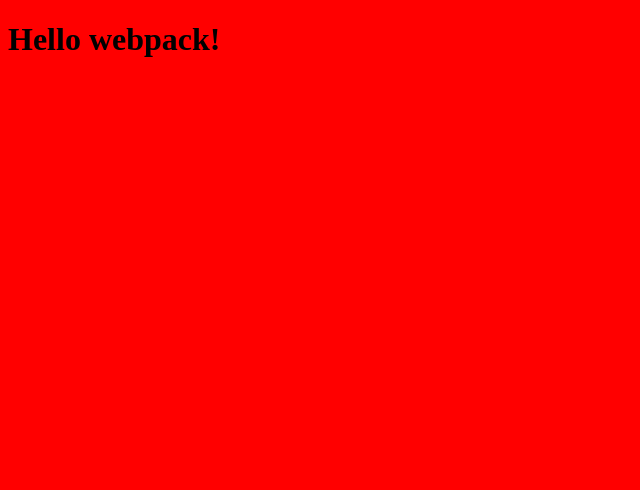
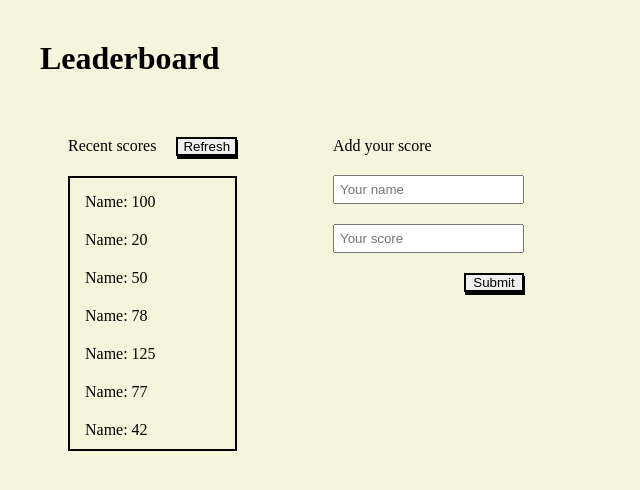
Before and after one commit to Meri-MG/Leaderboard, a website built with webpack: page src/index.html in a window 1280 px wide. Shown: the whole page, without its empty margins (0-640 px from the left). Built offline with nearby package versions, Linux system fonts and the light colour scheme.

Commit message:
Add html structure and basic styling

```diff
--- a/package.json
+++ b/package.json
@@ -5,7 +5,8 @@
   "private": "true",
   "scripts": {
     "test": "echo \"Error: no test specified\" && exit 1",
-    "build": "webpack"
+    "build": "webpack",
+    "start": "webpack serve --open"
   },
   "repository": {
     "type": "git",
@@ -23,6 +24,7 @@
     "html-webpack-plugin": "^5.5.0",
     "style-loader": "^3.3.1",
     "webpack": "^5.64.1",
-    "webpack-cli": "^4.9.1"
+    "webpack-cli": "^4.9.1",
+    "webpack-dev-server": "^4.5.0"
   }
 }
--- a/src/index.html
+++ b/src/index.html
@@ -3,9 +3,34 @@
 <head>
     <meta charset="UTF-8">
     <meta name="viewport" content="width=device-width, initial-scale=1.0">
-    <title>Wbpack Exercise</title>
+    <title>leaderboard</title>
 </head>
 <body>
-    <h1>Hello webpack!</h1>
+    <main>
+        <h1>Leaderboard</h1>
+        <section class="leaderboard">
+        <div class="scores-wrapper">
+        <div class="recent-scores">
+            <p>Recent scores</p>
+            <button type="button" id="refresh">Refresh</button>
+        </div>
+        <div class="scores">
+            <p>Name: 100</p>
+            <p>Name: 20</p>
+            <p>Name: 50</p>
+            <p>Name: 78</p>
+            <p>Name: 125</p>
+            <p>Name: 77</p>
+            <p>Name: 42</p>
+        </div>
+    </div>
+        <div class="add-score">
+            <p>Add your score</p>
+            <input type="text" class="name" placeholder="Your name">
+            <input type="text" placeholder="Your score">
+            <button type="submit" id="submit">Submit</button>
+        </div>
+    </section>
+    </main>
 </body>
 </html>
--- a/src/style.css
+++ b/src/style.css
@@ -1,3 +1,70 @@
+* {
+  box-sizing: border-box;
+  margin: 0;
+  padding: 0;
+}
+
 body {
-    background-color: red;
+  background-color: beige;
 }
+
+h1 {
+  margin: 40px;
+}
+
+.leaderboard {
+  display: flex;
+  justify-content: space-around;
+  width: 40%;
+  margin: 40px 0 0 40px;
+  padding: 20px 0;
+}
+
+.scores-wrapper {
+  display: flex;
+  flex-direction: column;
+}
+
+.recent-scores {
+  display: flex;
+  margin-right: 40px;
+}
+
+.recent-scores p {
+  margin-right: 20px;
+}
+
+.scores {
+  border: 2px solid black;
+  margin: 20px 40px 0 0;
+  padding: 5px 0 0 5px;
+}
+
+.scores p {
+  padding: 10px;
+}
+
+.add-score {
+  display: flex;
+  flex-direction: column;
+}
+
+.add-score .name {
+  margin-top: 20px;
+}
+
+.add-score input {
+  margin-bottom: 20px;
+  padding: 5px;
+}
+
+#submit {
+  width: 60px;
+  align-self: flex-end;
+}
+
+button {
+  border: 2px solid black;
+  box-shadow: 1px 3px;
+  padding: 0 5px;
+}
--- a/webpack.config.js
+++ b/webpack.config.js
@@ -14,7 +14,7 @@ module.exports = {
   },
   plugins: [
     new HtmlWebpackPlugin({
-        template: './src/index.html',
+      template: './src/index.html',
     }),
   ],
   output: {
```
Also changed, not shown: dist/index.html, dist/main.js, 1 other file.
